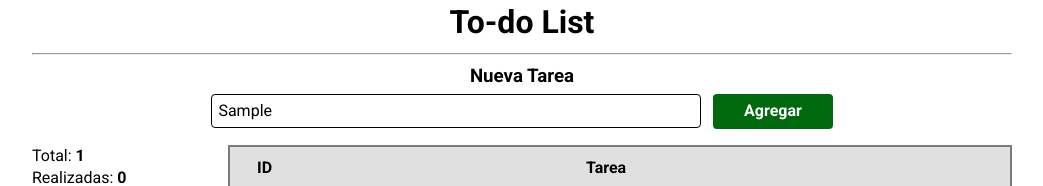
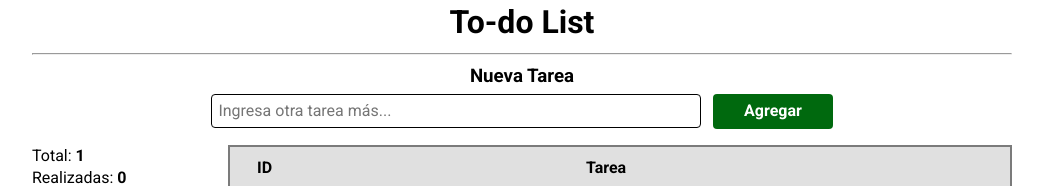
Before and after one commit to cfervir/03_desafio_05, a plain HTML site: page index.html in a window 1280 px wide. Both pictures are taken after typing "Sample" into the empty fields and a click on the button "Agregar". Shown: the top 186 px of the page, without its empty margins (118-1161 px from the left). Drawn offline with Linux system fonts and the light colour scheme.

Commit message:
Agregé el reinicio del input más un placeholder nuevo.

```diff
--- a/assets/js/script.js
+++ b/assets/js/script.js
@@ -19,6 +19,8 @@ const envioDeTarea = () => {
 
     tareasIngresadas.push(cuerpoTarea);
     tareas(tareasIngresadas);
+    document.querySelector('#nuevaTarea').value = '';
+    document.querySelector('#nuevaTarea').placeholder = 'Ingresa otra tarea más...';
   };
 };
 
--- a/index.html
+++ b/index.html
@@ -19,7 +19,7 @@
 
     <main>
       <h3>Nueva Tarea</h3>
-      <input id="nuevaTarea" type="text" placeholder="olakase" class="input--tarea">
+      <input id="nuevaTarea" type="text" placeholder="Ingresa acá una nueva tarea..." class="input--tarea">
       <button id="enviarTarea" type="submit" class="btn btn--agregar">Agregar</button>
       <div class="container--flex container--elements">
         <div class="container--data">
```
